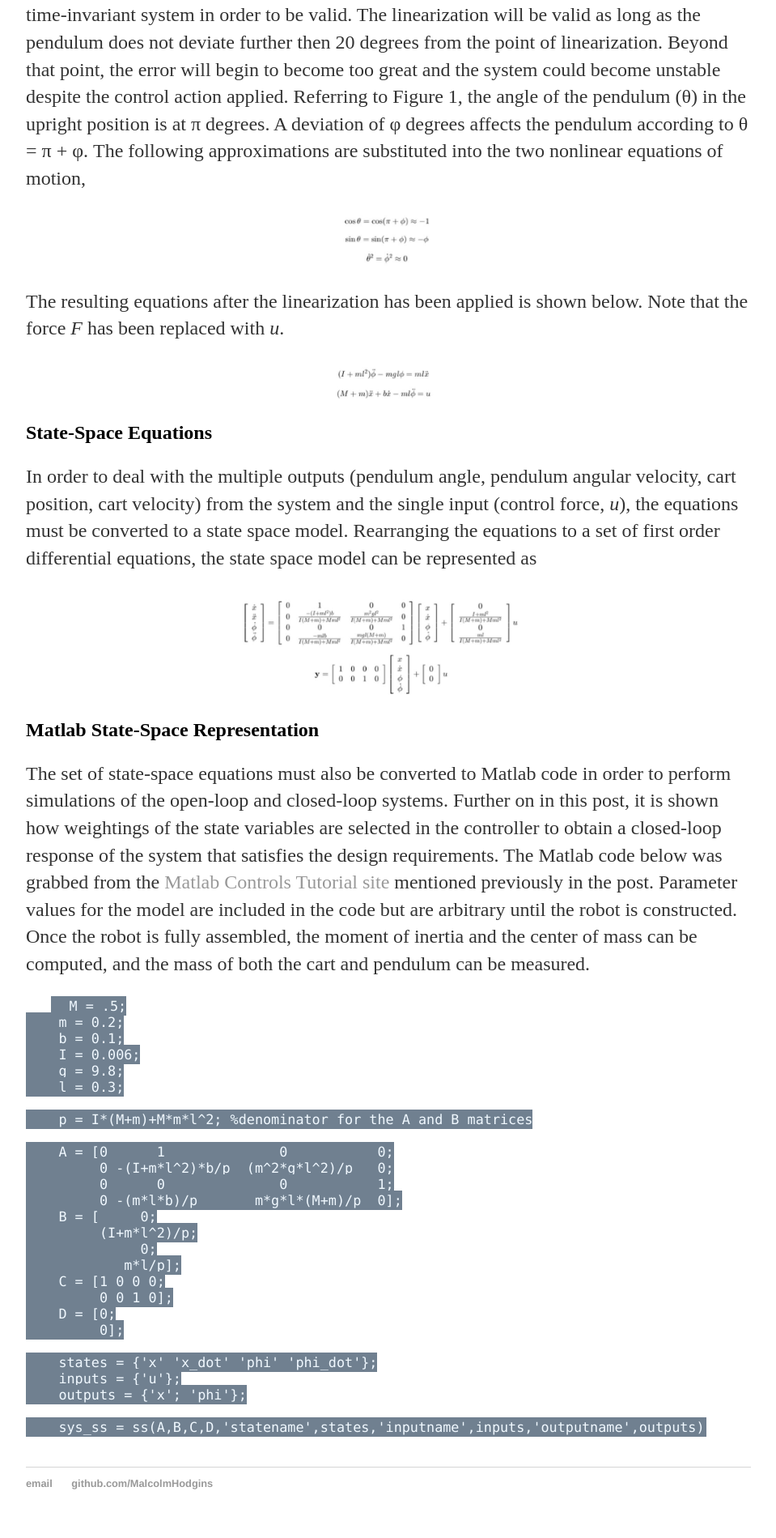
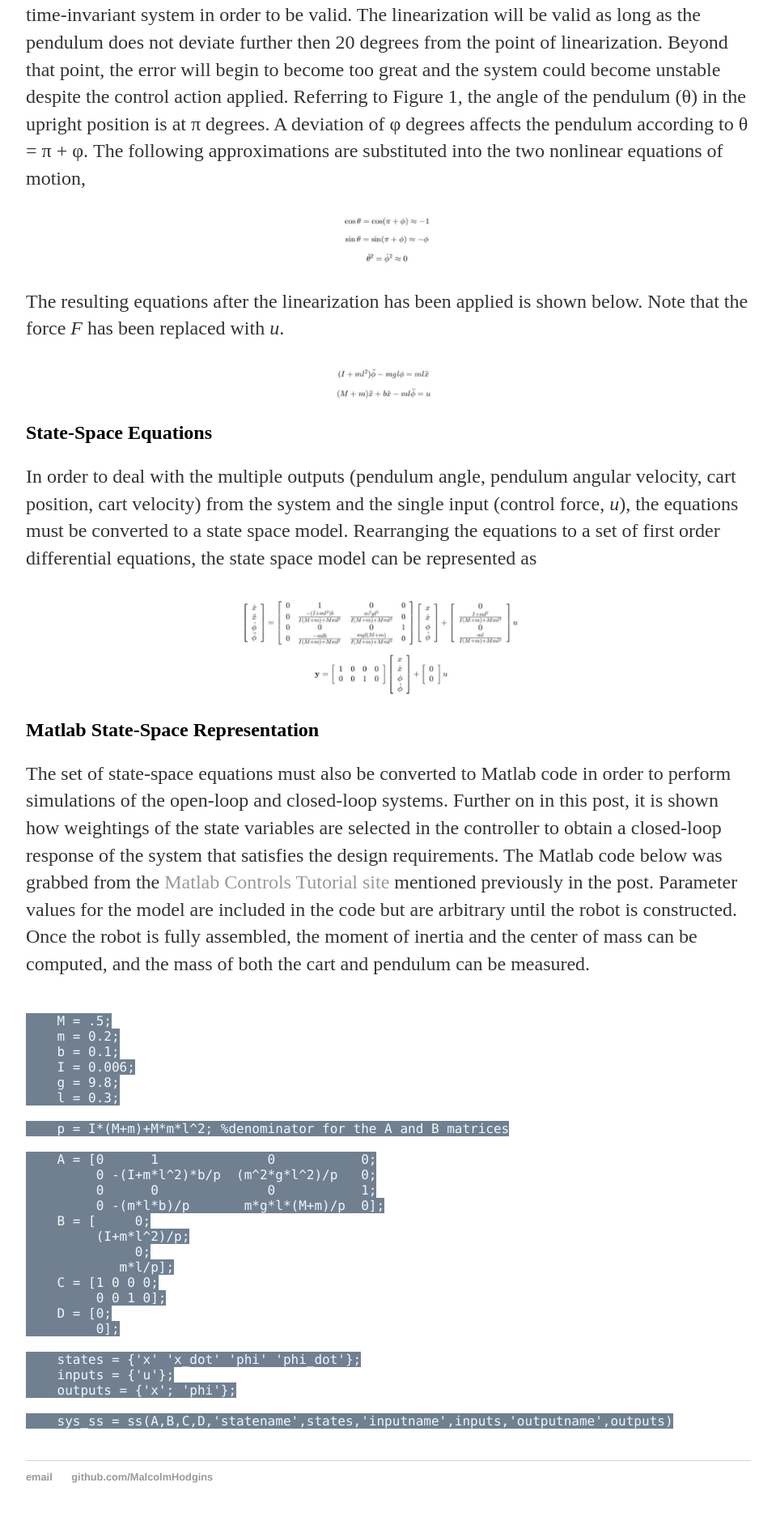
Before and after one commit to MalcolmHodgins/MalcolmHodgins.github.io, a Jekyll site: the page built from _posts/2020-08-04-SBIP Modelling.md, in a window 1280 px wide. Shown: the part 2425-4324 px from the top of the page at 81% size, without its empty margins (160-1119 px from the left). Built offline with Jekyll 4.4.1, drawn with Linux system fonts in a browser that asks for light colours.

Commit message:
fixing code presentation

```diff
--- a/_posts/2020-08-04-SBIP Modelling.md
+++ b/_posts/2020-08-04-SBIP Modelling.md
@@ -94,7 +94,8 @@ The Matlab code below was grabbed from the <a href="http://ctms.engin.umich.edu/
 
 <p>
   <pre>
-    <code><span>  M = .5;
+    <code>
+    M = .5;
     m = 0.2;
     b = 0.1;
     I = 0.006;
@@ -120,6 +121,6 @@ The Matlab code below was grabbed from the <a href="http://ctms.engin.umich.edu/
     inputs = {'u'};
     outputs = {'x'; 'phi'};
 
-    sys_ss = ss(A,B,C,D,'statename',states,'inputname',inputs,'outputname',outputs)</span></code>
+    sys_ss = ss(A,B,C,D,'statename',states,'inputname',inputs,'outputname',outputs)</code>
   </pre>
 </p>
--- a/css/main.css
+++ b/css/main.css
@@ -55,6 +55,4 @@ code {
   font-family: Consolas,"courier new";
   color: #F0F8FF;
   background-color: #708090;
-  padding: 2px;
-  font-size: 105%;
 }
```
